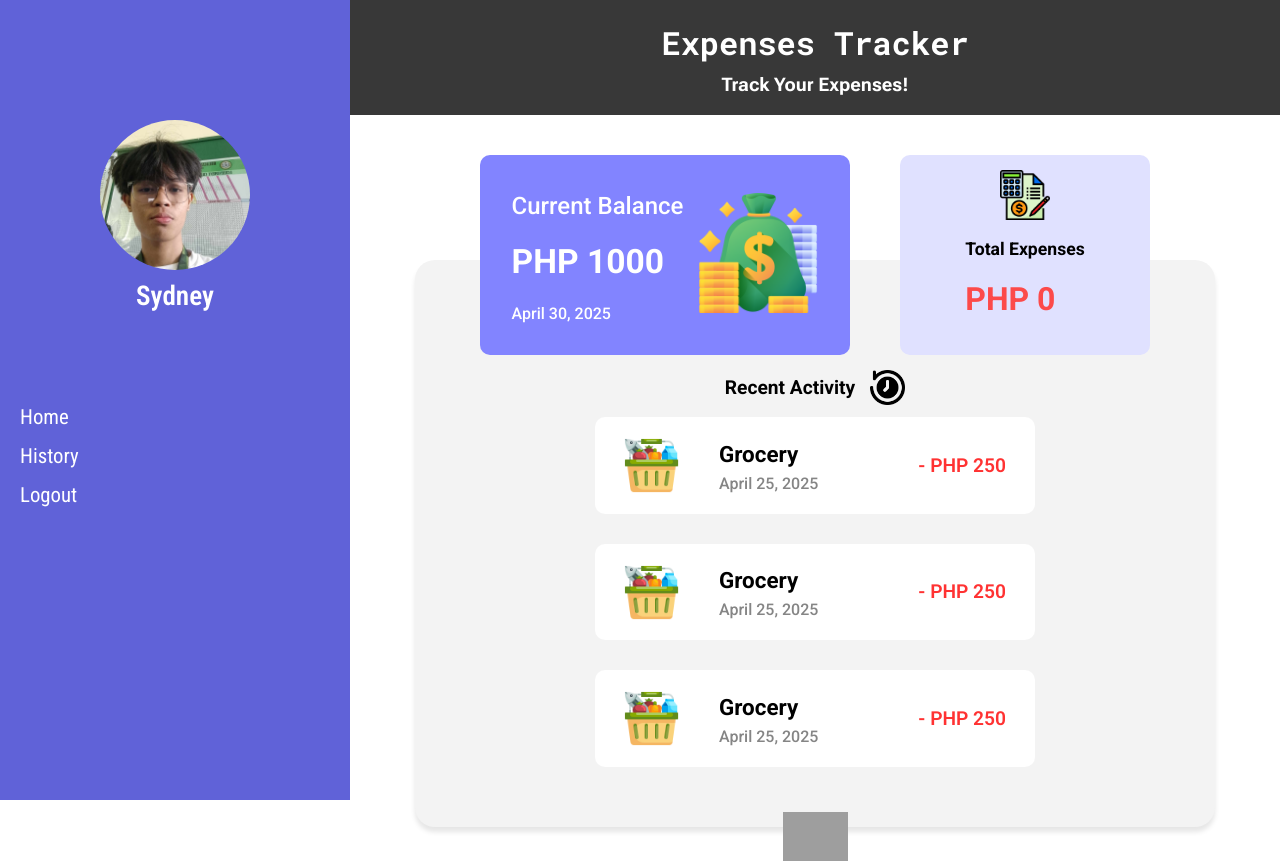
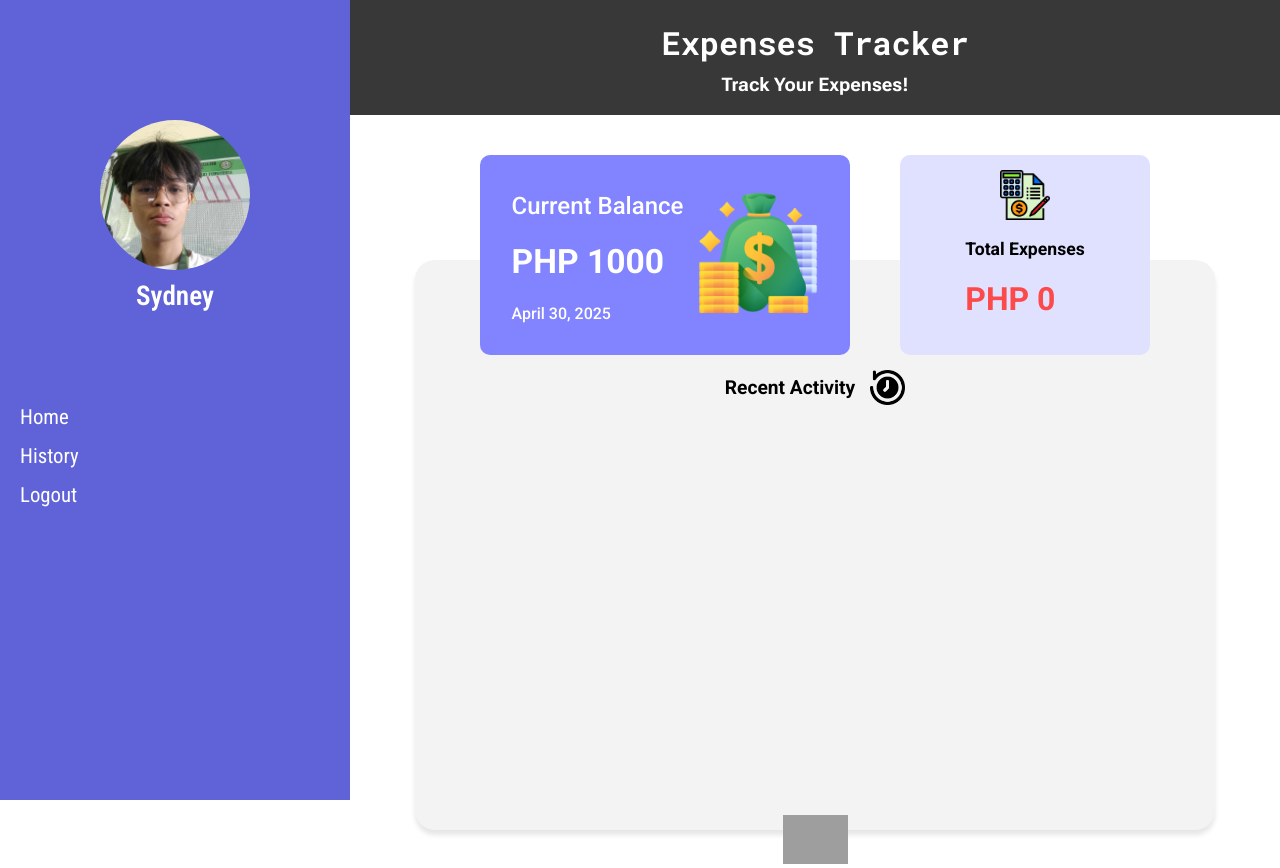
Before and after one commit to Syddevv/Expense-Tracker, a React (Vite) app: page /home in a window 1280 px wide. Built offline with nearby package versions, Linux system fonts and the light colour scheme; grey boxes are pictures that could not be loaded.

Commit message:
adding activity (expenses)

```diff
--- a/src/Home.jsx
+++ b/src/Home.jsx
@@ -17,7 +17,7 @@ import backIcon from "./assets/images/back-btn.png";
 import allowanceIcon from "./assets/images/allowance.png";
 import salaryIcon from "./assets/images/salary.png";
 import loanIcon from "./assets/images/salary.png";
-import React, { useState, useRef } from "react";
+import React, { useState, useRef, useEffect } from "react";
 
 export default function Home() {
   const addActivityModal = useRef();
@@ -65,10 +65,44 @@ export default function Home() {
   };
 
   const [activityType, setActivityType] = useState("");
-  const [balance, setBalance] = useState(1000);
-  const [expenses, setExpenses] = useState(0);
+  const [balance, setBalance] = useState(() => {
+    const stored = localStorage.getItem("balance");
+    return stored ? parseFloat(stored) : 1000;
+  });
+  const [expenses, setExpenses] = useState(() => {
+    const stored = localStorage.getItem("expenses");
+    return stored ? parseFloat(stored) : 0;
+  });
   const [updateType, setUpdateType] = useState("");
   const [date, setDate] = useState("");
+  const [recentActivities, setRecentActivities] = useState(() => {
+    const stored = localStorage.getItem("recentActivities");
+    return stored ? JSON.parse(stored) : [];
+  });
+
+  const activityIcons = {
+    Grocery: groceryIcon,
+    Foods: foodsIcon,
+    Clothes: clothesIcon,
+    Education: educationIcon,
+    Bills: billsIcon,
+    Shopping: shoppingIcon,
+    Allowance: allowanceIcon,
+    Salary: salaryIcon,
+    Loan: loanIcon,
+  };
+
+  useEffect(() => {
+    localStorage.setItem("balance", balance);
+  }, [balance]);
+
+  useEffect(() => {
+    localStorage.setItem("expenses", expenses);
+  }, [expenses]);
+
+  useEffect(() => {
+    localStorage.setItem("recentActivities", JSON.stringify(recentActivities));
+  }, [recentActivities]);
 
   const amountRef = useRef();
   const dateRef = useRef();
@@ -83,7 +117,8 @@ export default function Home() {
 
   const handleConfirm = () => {
     const value = parseFloat(amountRef.current.value);
-    const date = dateRef.current.value;
+    const selectedDate = dateRef.current.value;
+
     if (isNaN(value) || value <= 0) {
       console.log("Invalid amount");
       return;
@@ -91,14 +126,31 @@ export default function Home() {
 
     if (balance >= value) {
       setBalance(balance - value);
-      console.log("Update: -", value);
       setExpenses((prev) => prev + value);
-      console.log(balance);
-      console.log(date);
+      setDate(selectedDate);
+
+      setRecentActivities((prev) => {
+        const newActivity = {
+          type: activityType,
+          date: selectedDate,
+          amount: value,
+          icon: getImageSrc(activityType),
+        };
+
+        const updated = [newActivity, ...prev];
+        return updated.slice(0, 3);
+      });
+
+      amountRef.current.value = "";
+      dateRef.current.value = "";
+      setActivityType("");
+      setUpdateType("");
     } else {
       console.log("Not enough balance");
     }
   };
+
+  const getImageSrc = (type) => activityIcons[type] || DefaultIcon;
 
   return (
     <>
@@ -166,7 +218,6 @@ export default function Home() {
                 </div>
               </div>
             </div>
-
             <div className={styles.recentActWrapper}>
               {/* Recent Acitivities */}
               <div className={styles.recentTop}>
@@ -178,54 +229,38 @@ export default function Home() {
                 />
               </div>
 
-              <div className={styles.recentActivities}>
-                <div className={styles.activity} id="activity1">
-                  <div className={styles.activityIcon}>
-                    <img src={groceryIcon} />
-                  </div>
-                  <div className={styles.nameDate}>
-                    <h2>Grocery</h2>
-                    <h3>April 25, 2025</h3>
-                  </div>
-                  <div className={styles.amount}>- PHP 250</div>
+              {recentActivities.length > 0 && (
+                <div className={styles.recentActivities}>
+                  {recentActivities.map((activity, index) => (
+                    <div key={index} className={styles.activity}>
+                      <div className={styles.activityIcon}>
+                        <img src={activity.icon} alt={activity.type} />
+                      </div>
+                      <div className={styles.nameDate}>
+                        <h2>{activity.type}</h2>
+                        <h3>{activity.date}</h3>
+                      </div>
+                      <div className={styles.amount}>
+                        - PHP {activity.amount}
+                      </div>
+                    </div>
+                  ))}
                 </div>
+              )}
+            </div>
 
-                <div className={styles.activity} id="activity2">
-                  <div className={styles.activityIcon}>
-                    <img src={groceryIcon} />
-                  </div>
-                  <div className={styles.nameDate}>
-                    <h2>Grocery</h2>
-                    <h3>April 25, 2025</h3>
-                  </div>
-                  <div className={styles.amount}>- PHP 250</div>
-                </div>
-
-                <div className={styles.activity} id="activity3">
-                  <div className={styles.activityIcon}>
-                    <img src={groceryIcon} />
-                  </div>
-                  <div className={styles.nameDate}>
-                    <h2>Grocery</h2>
-                    <h3>April 25, 2025</h3>
-                  </div>
-                  <div className={styles.amount}>- PHP 250</div>
-                </div>
-              </div>
-            </div>
             {/* Add Activity Button */}
             <div className={styles.addIconContainer}>
               <img src={addIcon} onClick={openActivityModal} />
             </div>
 
             {/* --------- MODAlS --------- */}
-
             {/* Add Activity Modal */}
             <div className={styles.addActivityModal} ref={addActivityModal}>
               {/* Contents of Add Activity Modal */}
               <div className={styles.addActivityContent}>
                 <div className={styles.activityTop}>
-                  <h1>Add Acitivity</h1>
+                  <h1>Add Activity</h1>
                   <img
                     src={closeIcon}
                     className={styles.closeBtn}
@@ -250,7 +285,6 @@ export default function Home() {
                 </div>
               </div>
             </div>
-
             {/* Select Type of Expenses Modal */}
             <div className={styles.expensesTypeModal} ref={expensesModal}>
               {/* Contents of Select Type Modal  */}
@@ -346,7 +380,6 @@ export default function Home() {
                 </div>
               </div>
             </div>
-
             <div className={styles.depositTypeModal} ref={depositModal}>
               <div className={styles.depositTypeContent}>
                 <div className={styles.depositTypeTop}>
@@ -406,7 +439,6 @@ export default function Home() {
                 </div>
               </div>
             </div>
-
             <div className={styles.detailsModal} ref={detailsModal}>
               <div className={styles.detailsContent}>
                 <div className={styles.detailsTop}>
@@ -438,7 +470,17 @@ export default function Home() {
                     ref={dateRef}
                   />
                 </div>
-                <button className={styles.confirmBtn} onClick={handleConfirm}>
+                <button
+                  className={styles.confirmBtn}
+                  onClick={() => {
+                    {
+                      handleConfirm();
+                      closeDetailsModal();
+                      closeActivityModal();
+                      displayActivity();
+                    }
+                  }}
+                >
                   Confirm
                 </button>
               </div>
--- a/src/Home.module.css
+++ b/src/Home.module.css
@@ -181,9 +181,10 @@ a {
 .recentActWrapper {
   background-color: rgb(243, 243, 243);
   width: 800px;
+  height: 470px;
   display: flex;
   flex-direction: column;
-  justify-content: center;
+
   align-items: center;
   border-radius: 20px;
   box-shadow: 0 5px 5px rgba(0, 0, 0, 0.1);
```
